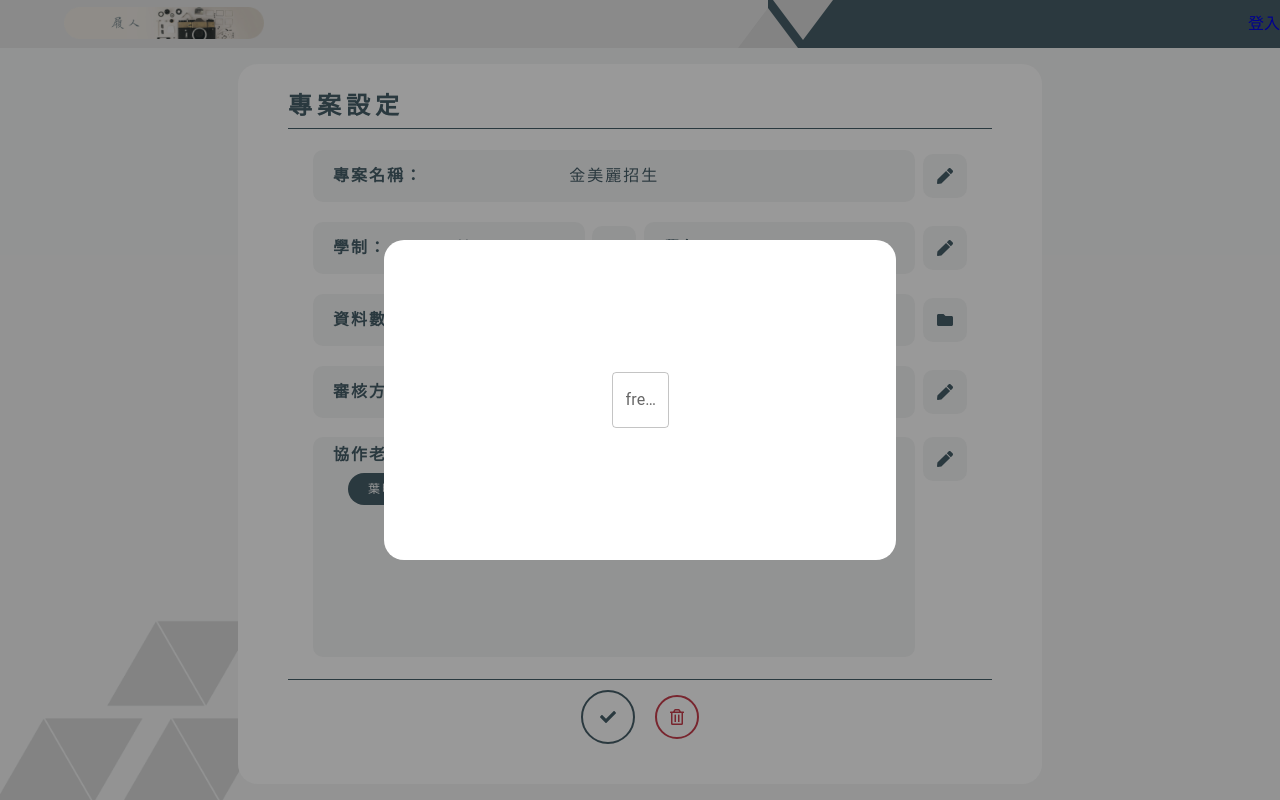
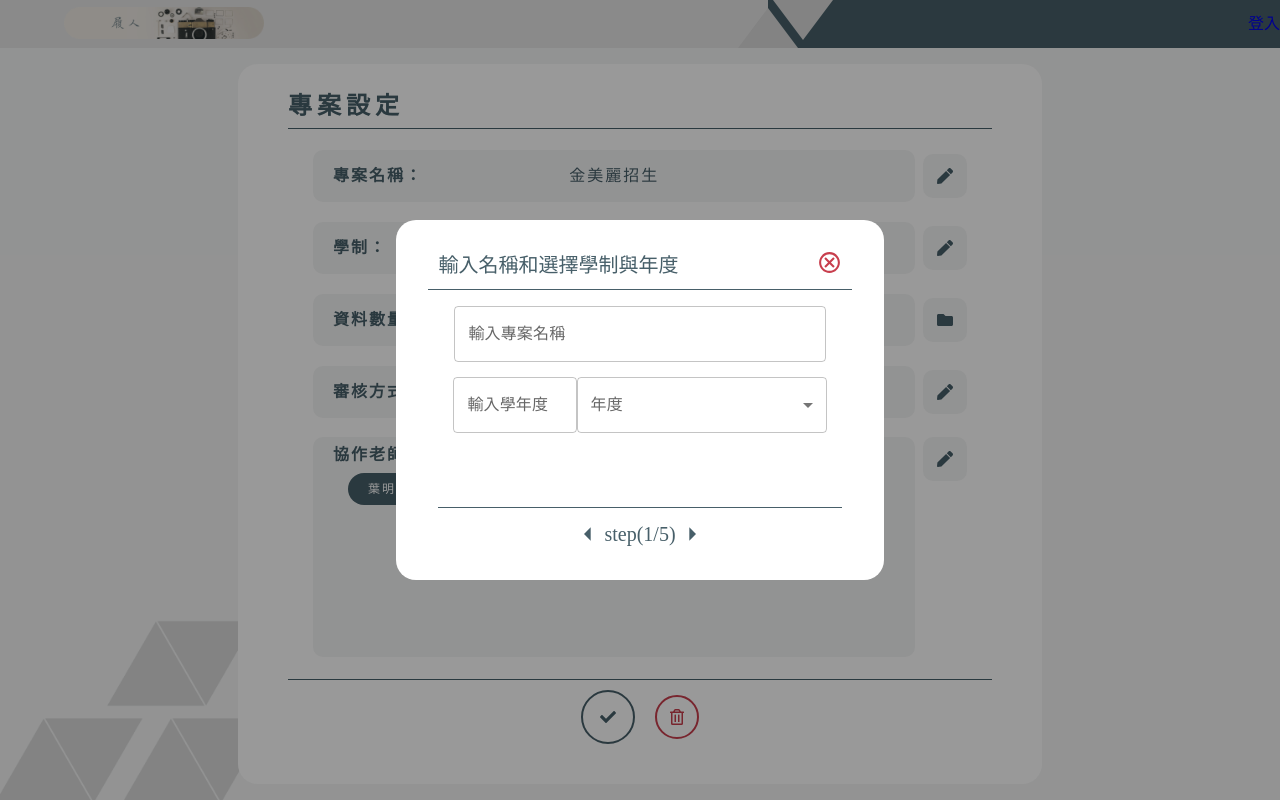
Before and after one commit to Liaoesn/NTUB-ESN-Frontend, a Next.js app: page /project/seting in a window 1280 px wide. Built offline with nearby package versions, Linux system fonts and the light colour scheme; no server answers.

Commit message:
新增-名稱popup

```diff
--- a/components/popup/projectNamePopup.tsx
+++ b/components/popup/projectNamePopup.tsx
@@ -1,17 +1,65 @@
 
-import styles from "@/styles/components/popup/checkPopup.module.scss";
-import { Autocomplete, Stack, TextField } from "@mui/material";
+import styles from "@/styles/components/popup/projectNamePopup.module.scss";
+import { Autocomplete, FormControl, InputLabel, MenuItem, Select, SelectChangeEvent, Stack, TextField } from "@mui/material";
+import React from "react";
+import { MdOutlineCancel, MdArrowRight, MdArrowLeft} from "react-icons/md";
 
 export default function ProjectNamePopup() {
+    const [academic, setAcademic] = React.useState('');
+
+    const handleChange = (event: SelectChangeEvent) => {
+        if (event.target.name == 'academic') {
+            setAcademic(event.target.value);
+        };
+    };
+
     return (
         <div className={styles.popupBG}>
             <div className={styles.mainShow}>
-                <Autocomplete
-                    className={styles.Input}
-                    id="free-solo-demo"
-                    freeSolo options={[]}
-                    renderInput={(params) => <TextField {...params} label="freeSolo" />}
-                />
+                <section className={styles.title}>
+                    <h4>輸入名稱和選擇學制與年度</h4>
+                    <a><MdOutlineCancel /></a>
+                </section>
+                <section className={styles.inputArea}>
+                    <Autocomplete
+                        sx={{ m: 2, height: 15, }}
+                        className={styles.Input}
+                        id="free-solo-demo"
+                        freeSolo options={[]}
+                        renderInput={(params) => <TextField {...params} label="輸入專案名稱" />}
+                    />
+                    <article className={styles.year}>
+                        <Stack spacing={2} sx={{ width: 300 }}>
+                            <Autocomplete
+                                className={styles.Input}
+                                id="free-solo-demo"
+                                freeSolo options={[]}
+                                renderInput={(params) => <TextField {...params} label="輸入學年度" />}
+                            />
+                        </Stack>
+                        <FormControl sx={{ minWidth: 250 }}>
+                            <InputLabel id="demo-simple-select-label">年度</InputLabel>
+                            <Select
+                                labelId="demo-simple-select-label"
+                                id="demo-simple-select"
+                                value={academic}
+                                label="academic"
+                                name="academic"
+                                onChange={handleChange}
+                            >
+                                <MenuItem value={10}>二技</MenuItem>
+                                <MenuItem value={20}>四技</MenuItem>
+                                <MenuItem value={30}>碩士</MenuItem>
+                                <MenuItem value={30}>博士</MenuItem>
+                            </Select>
+                        </FormControl>
+                    </article>
+                </section>
+                <section className={styles.showStep}>
+                    <a><MdArrowLeft/></a>
+                    <p>step(1/5)</p>
+                    <a><MdArrowRight/></a>
+                </section>
             </div>
         </div>
     );
--- a/pages/project/manageList.tsx
+++ b/pages/project/manageList.tsx
@@ -3,7 +3,7 @@ import styles from '@/styles/page/project/list.module.scss'
 import { Box, FormControl, InputLabel, MenuItem, Pagination, PaginationItem, Select, SelectChangeEvent, Stack } from '@mui/material';
 import Link from 'next/link';
 import React from 'react';
-import { FaAngleLeft, FaAngleRight, FaCog, FaRegTrashAlt } from "react-icons/fa";
+import { FaAngleLeft, FaAngleRight, FaCog, FaRegPlusSquare, FaRegTrashAlt } from "react-icons/fa";
 
 
 export default function ProjectList() {
@@ -78,6 +78,7 @@ export default function ProjectList() {
               </Select>
             </FormControl>
           </Box>
+          <a><FaRegPlusSquare/></a>
         </section>
         <section className={styles.projectList}>
           {projects.map(project => (
--- a/styles/base/_extends.scss
+++ b/styles/base/_extends.scss
@@ -1,9 +1,12 @@
-%flex-center{
+@import "@/styles/base/variables";
+
+%flex-center {
   display: flex;
   justify-content: center;
   align-items: center;
 }
-%list-area{
+
+%list-area {
   width: 55vw;
   height: 85vh;
   background-color: white;
@@ -11,3 +14,19 @@
   border-radius: 20px;
   padding: 30px 50px 10px;
 }
+
+%popup-area {
+  z-index: 999;
+  position: fixed;
+  width: 100vw;
+  height: 100vh;
+  background-color: rgba(0, 0, 0, 0.4);
+  @extend %flex-center;
+}
+
+%popup-mainShow {
+  border-radius: 20px;
+  background-color: white;
+  flex-direction: column;
+  color: $mainColor;
+}
--- a/styles/components/popup/checkPopup.module.scss
+++ b/styles/components/popup/checkPopup.module.scss
@@ -1,35 +1,32 @@
 @import "@/styles/base/variables";
 @import "@/styles/base/extends";
 
-.popupBG{
-    z-index: 999;
-    position: fixed;
-    width: 100vw;
-    height: 100vh;
-    background-color: rgba(0, 0, 0, 0.4);
-    @extend %flex-center;
-    .mainShow{
-        border-radius: 20px;
+.popupBG {
+    @extend %popup-area;
+
+    .mainShow {
         width: 40vw;
         height: 40vh;
-        background-color: white;
         @extend %flex-center;
-        flex-direction: column;
-        color: $mainColor;
-        .icon{
+        @extend %popup-mainShow;
+
+        .icon {
             font-size: 10vw;
             animation: shakeUpDown 0.5s infinite alternate;
         }
-        h3{
+
+        h3 {
             margin-top: 20px;
             font-size: 24px;
         }
     }
 }
+
 @keyframes shakeUpDown {
     from {
         transform: translateY(0px);
     }
+
     to {
         transform: translateY(-20px);
     }
--- /dev/null
+++ b/styles/components/popup/projectNamePopup.module.scss
@@ -0,0 +1,63 @@
+@import "@/styles/base/variables";
+@import "@/styles/base/extends";
+
+.popupBG {
+    @extend %popup-area;
+
+    .mainShow {
+        width: 35vw;
+        height: 40vh;
+        display: flex;
+        padding: 20px;
+        align-items: center;
+        @extend %popup-mainShow;
+
+        .title {
+            width: 90%;
+            display: flex;
+            align-items: center;
+            justify-content: space-between;
+            padding: 10px;
+            padding-bottom: 10px;
+            border-bottom: 1px solid $mainColor ;
+            font-size: 20px;
+
+            a {
+                font-size: 25px;
+                color: $mainColorRed;
+                cursor: pointer;
+            }
+        }
+
+        .inputArea {
+            width: 90%;
+            height: 90%;
+            display: flex;
+            flex-direction: column;
+            .year{
+                padding: 0 15px;
+                margin-top: 10%;
+                justify-content: space-between;
+                align-items: center;
+                display: flex;
+
+            }
+        }
+
+        .showStep{
+            width: 90%;
+            border-top:1px solid $mainColor;
+            @extend %flex-center;
+            padding: 10px 0 ;
+            font-size: 20px;
+            p{
+                line-height: 32px;
+                text-align: center;
+            }
+            a{
+                font-size: 32px;
+                @extend %flex-center;
+            }
+        }
+    }
+}
```
Also changed, not shown: styles/page/project/list.module.scss (+32 -7 lines).
